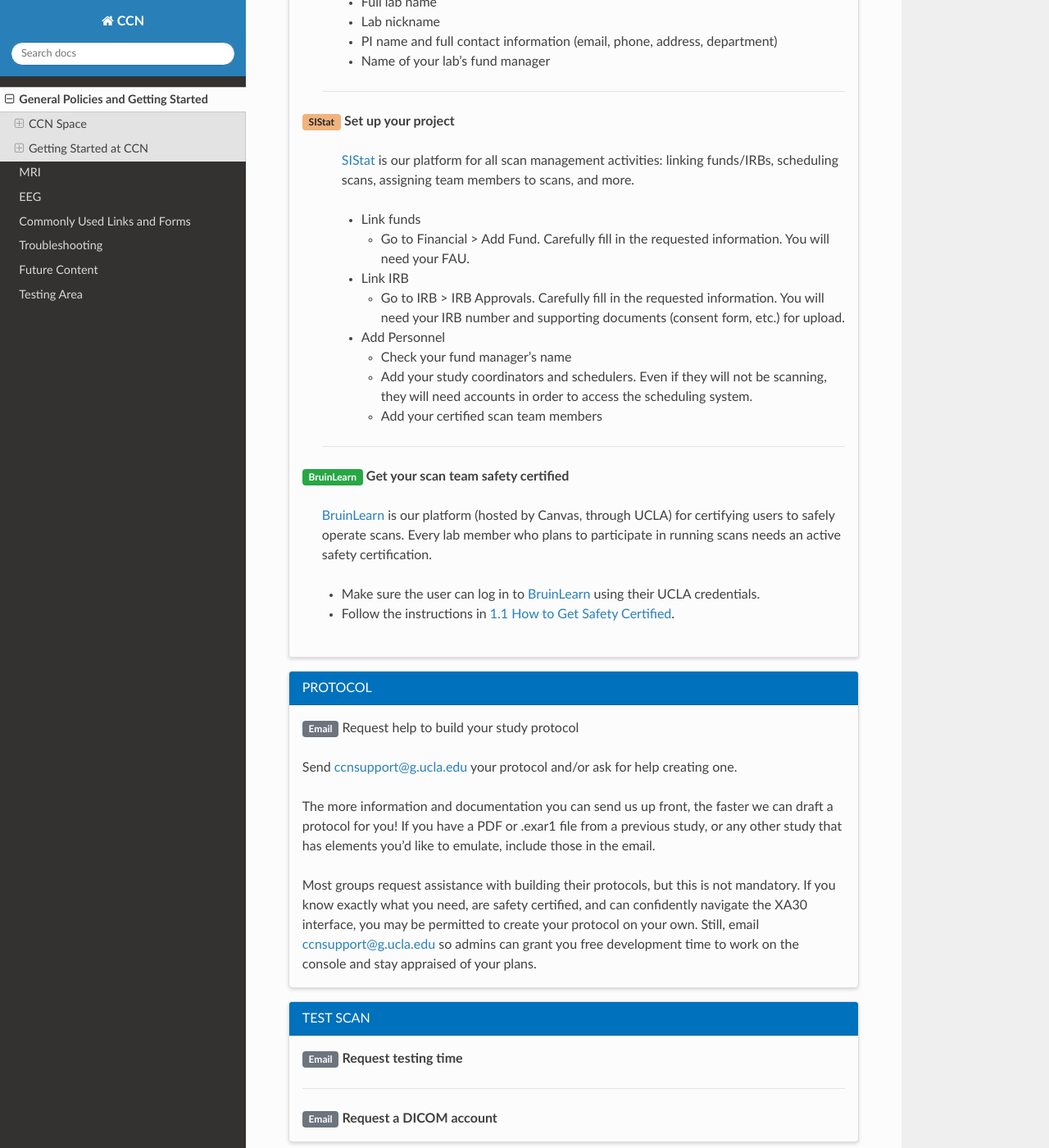
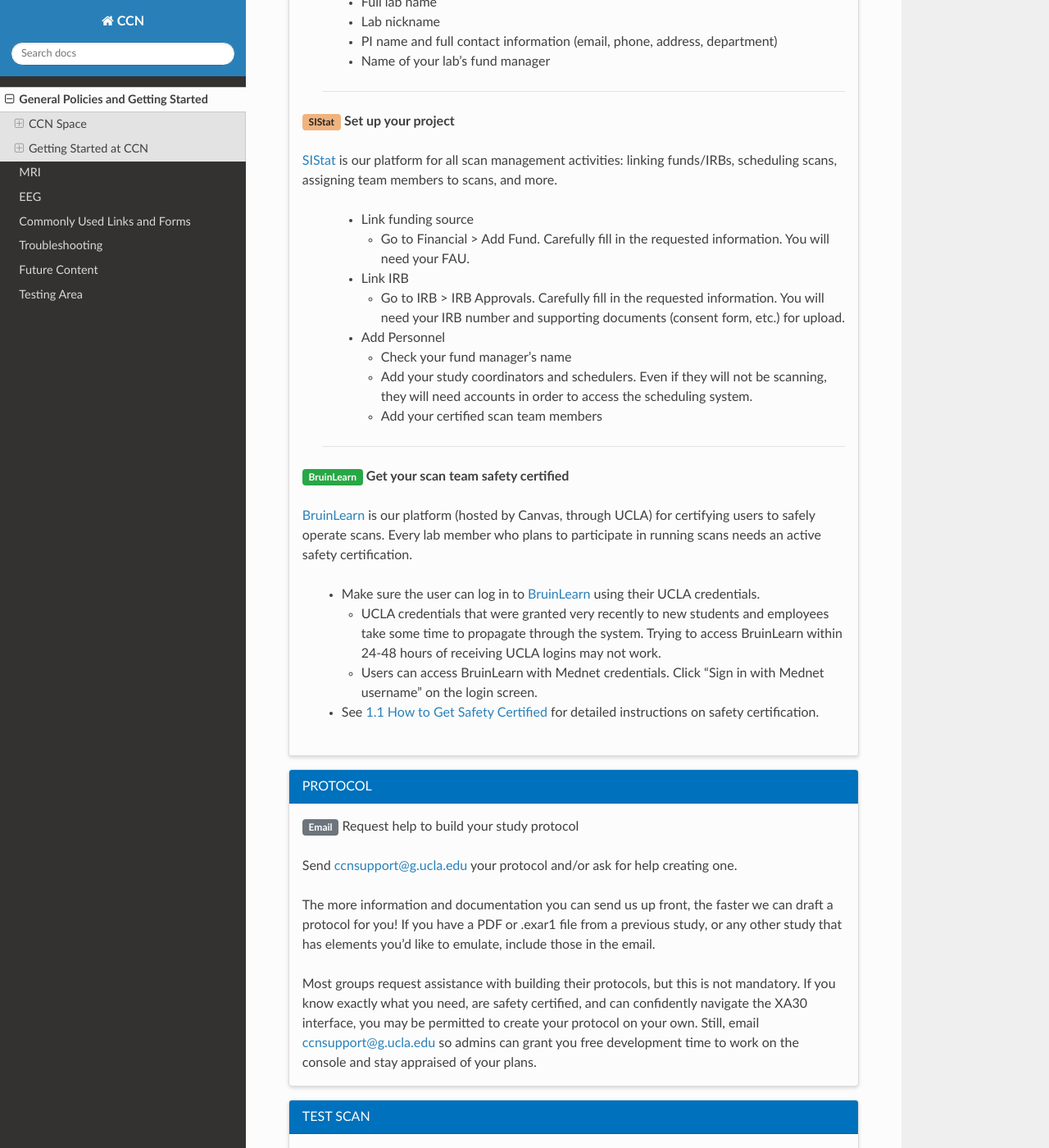
Before and after one commit to CCN-Support/CCN_Wiki, a Sphinx documentation site: the page built from docs/source/generalpolicies.rst, in a window 1280 px wide and 1400 px high, scrolled down 4199 px. Shown: the whole window at 82% size. Built offline with Sphinx 7.4.7 and the Read the Docs theme 3.1.0, drawn with Linux system fonts in a browser that asks for light colours.

Commit message:
Update generalpolicies.rst

```diff
--- a/docs/source/generalpolicies.rst
+++ b/docs/source/generalpolicies.rst
@@ -125,9 +125,9 @@
 
   :bdg-warning:`SIStat` **Set up your project**
 
-    `SIStat <https://sistat.ucla.edu/ccnsas/login.asp>`_ is our platform for all scan management activities: linking funds/IRBs, scheduling scans, assigning team members to scans, and more.
+  `SIStat <https://sistat.ucla.edu/ccnsas/login.asp>`_ is our platform for all scan management activities: linking funds/IRBs, scheduling scans, assigning team members to scans, and more.
 
-    - Link funds
+    - Link funding source
 
       - Go to Financial > Add Fund. Carefully fill in the requested information. You will need your FAU.
 
@@ -147,11 +147,13 @@
 
   :bdg-success:`BruinLearn` **Get your scan team safety certified**
 
-    `BruinLearn <bruinlearn.ucla.edu>`_ is our platform (hosted by Canvas, through UCLA) for certifying users to safely operate scans. Every lab member who plans to participate in running scans needs an active safety certification.
+  `BruinLearn <bruinlearn.ucla.edu>`_ is our platform (hosted by Canvas, through UCLA) for certifying users to safely operate scans. Every lab member who plans to participate in running scans needs an active safety certification.
 
     - Make sure the user can log in to `BruinLearn <bruinlearn.ucla.edu>`_ using their UCLA credentials.
 
-    - Follow the instructions in :ref:`safety_cert`.
+      - UCLA credentials that were granted very recently to new students and employees take some time to propagate through the system. Trying to access BruinLearn within 24-48 hours of receiving UCLA logins may not work.
+      - Users can access BruinLearn with Mednet credentials. Click "Sign in with Mednet username" on the login screen.
+    - See :ref:`safety_cert` for detailed instructions on safety certification.
 
 .. card::
   :class-card: sd-rounded-2
```
